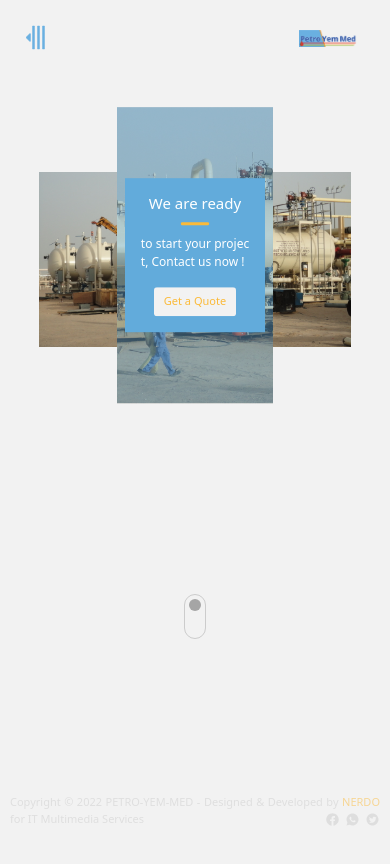
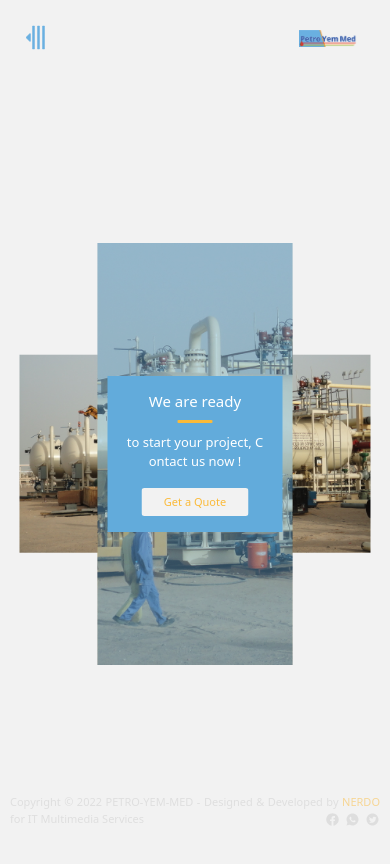
Before and after one commit to anas110440/petro-yem-med, a React (Create React App) app: page / in a window 390 px wide. Shown: the top 864 px of the page. Built offline with nearby package versions, Linux system fonts and the light colour scheme.

Commit message:
Update style.css

```diff
--- a/src/Component/Home/style.css
+++ b/src/Component/Home/style.css
@@ -122,11 +122,22 @@ margin: 2rem auto;
 
 
 @media (max-width:992px) {
-    .homePage .content{
-width: 100%;}
+    .homePage{
+        justify-content: center;
+        align-items: center;
+    }
+.homePage .content{
+width: 100%;
+margin-top: 0;
+
+}
 
 .homePage .content img{
-    width: 80%;
+    width: 90%;
+    position: absolute;
+    right: 50%;
+    bottom: 50%;
+    transform: translate(50%,50%);
 }
     .homePage .content {
     position: relative;
@@ -134,9 +145,11 @@ width: 100%;}
 
 .homePage .content .image,
 .homePage .content .rgba{
-    width: 40%;
-    height: 40% !important;
-    bottom: 77%;
+    width: 50%;
+    height: 50vh !important;
+    right: 50%;
+    bottom: 50%;
+    transform: translate(50%,50%);
 }
 
 
@@ -153,10 +166,9 @@ width: 100%;}
     font-size: 15px;
 }
 .homePage .content .rgba .box p{
-    font-size: 12px!important;
+    font-size: 13px!important;
     font-weight: 300;
     width: 100%;
-    text-align: justify;
     line-break: anywhere;
 }
 .homePage .content .rgba .box button{
```
